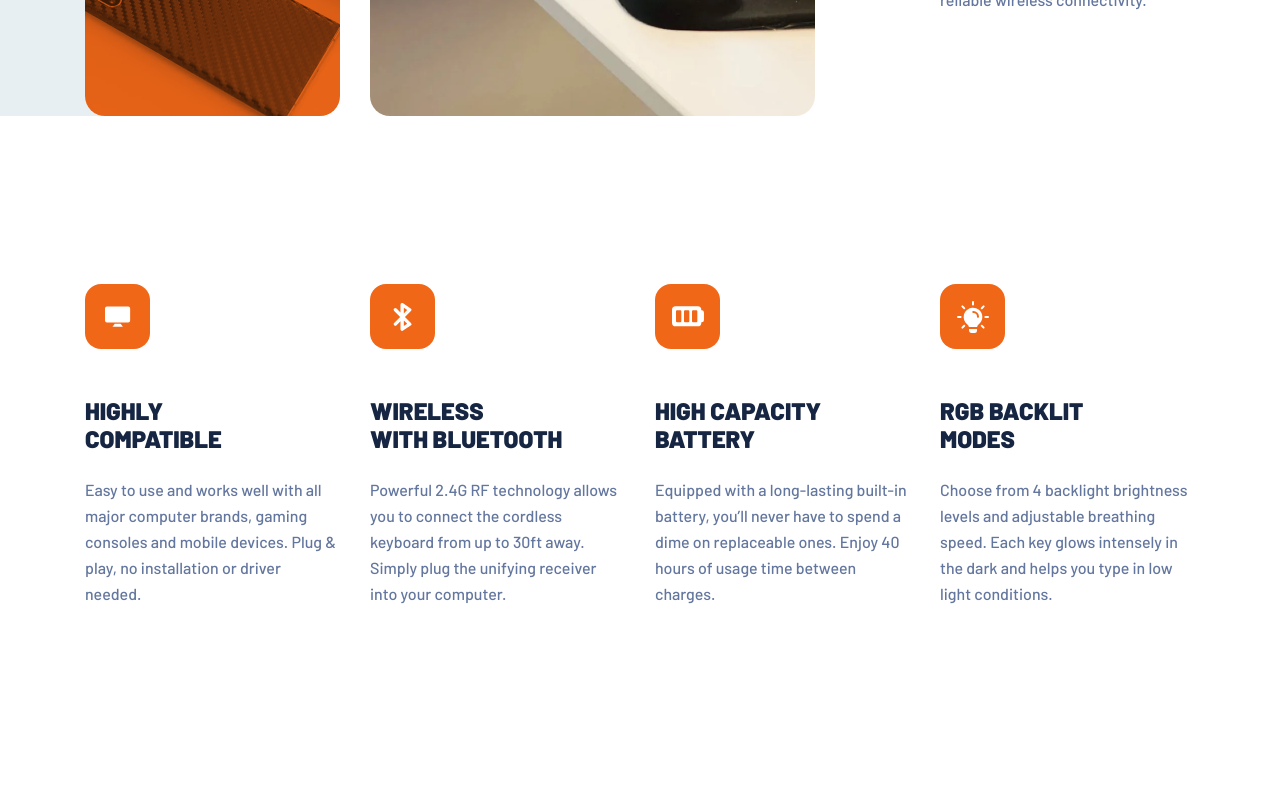
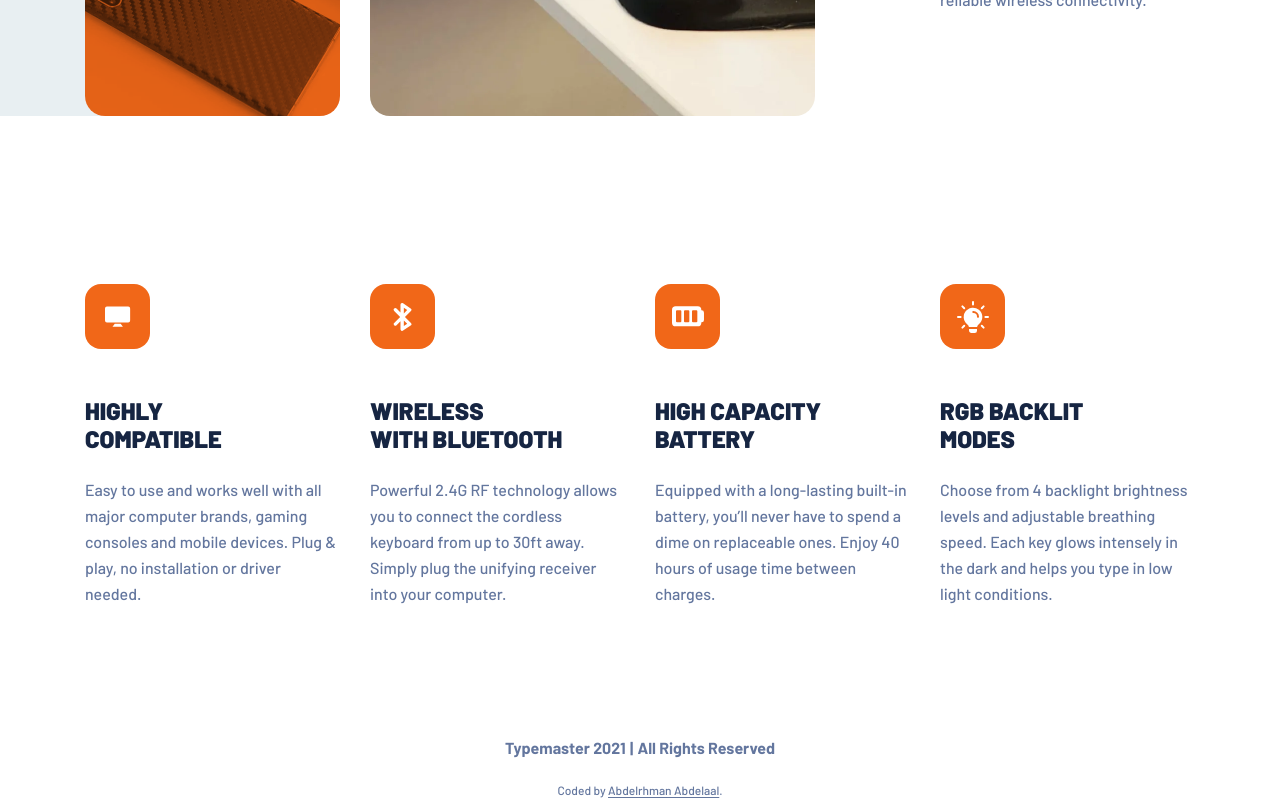
Before and after one commit to MrBlackvanta/typemaster-pre-launch-landing-page, a Next.js app: page / in a window 1280 px wide. Shown: the part 1070-1870 px from the top of the page. Before the commit the page ends 1677 px from the top, so only its background shows below. Built offline with nearby package versions, Linux system fonts and the light colour scheme.

Commit message:
Add SiteFooter component to Home page; update Attribution styles for improved readability

```diff
--- a/src/app/page.tsx
+++ b/src/app/page.tsx
@@ -1,4 +1,4 @@
-import { SiteHeader } from "@/components/layout";
+import { SiteFooter, SiteHeader } from "@/components/layout";
 import { FeatureList, Hero, Showcase } from "@/views/home";
 
 export default function Home() {
@@ -10,6 +10,7 @@ export default function Home() {
         <Showcase />
         <FeatureList />
       </main>
+      <SiteFooter />
     </>
   );
 }
--- a/src/components/layout/attribution.tsx
+++ b/src/components/layout/attribution.tsx
@@ -1,6 +1,6 @@
 export default function Attribution() {
   return (
-    <p className="v-shell absolute inset-x-0 bottom-0.5 text-center text-xs text-white/50">
+    <p className="v-shell text-ink-soft absolute inset-x-0 bottom-0.5 text-center text-xs">
       Coded by{" "}
       <a
         href="https://www.linkedin.com/in/abdelrhman-vanta/"
--- a/src/components/layout/index.ts
+++ b/src/components/layout/index.ts
@@ -1,2 +1,3 @@
 export { default as Attribution } from "./attribution";
+export { default as SiteFooter } from "./site-footer";
 export { default as SiteHeader } from "./site-header";
--- /dev/null
+++ b/src/components/layout/site-footer.tsx
@@ -0,0 +1,16 @@
+import Attribution from "./attribution";
+
+export default function SiteFooter() {
+  return (
+    <footer className="v-shell relative pt-24 pb-12.5 md:pt-35.5 md:pb-10.75 lg:pt-32 lg:pb-9.75">
+      <p className="text-center font-bold">
+        Typemaster 2021{" "}
+        <span aria-hidden="true" className="px-px">
+          |
+        </span>{" "}
+        All Rights Reserved
+      </p>
+      <Attribution />
+    </footer>
+  );
+}
```
